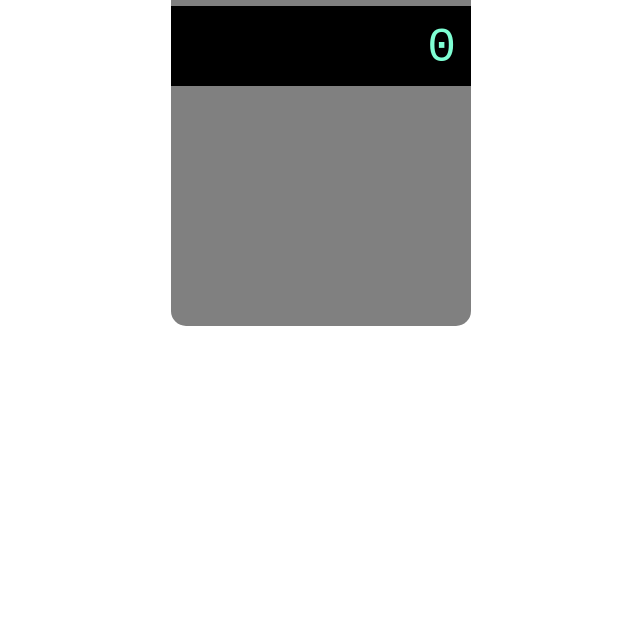
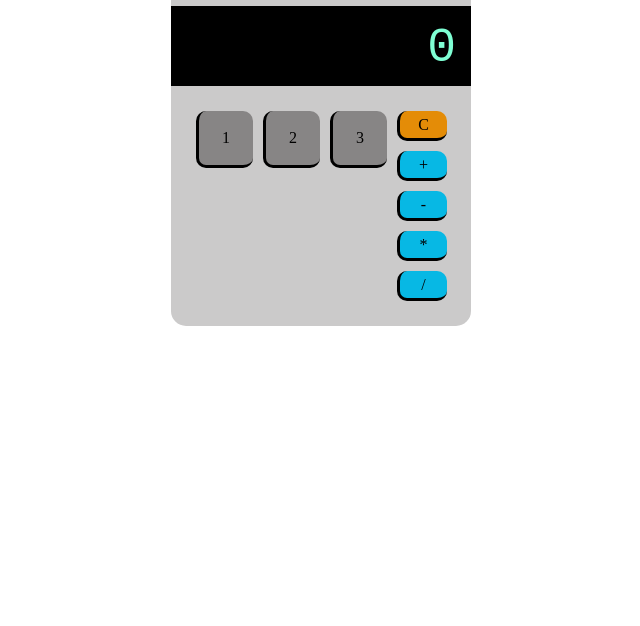
Before and after one commit to Nicola-Lippo/htmlcss-simple-calculator, a plain HTML site: page index.html in a window 1280 px wide. Shown: the part 174-800 px from the top of the page, without its empty margins (319-959 px from the left). Drawn offline with Linux system fonts and the light colour scheme.

Commit message:
[UPD] Inizio tastierino numerico

```diff
--- a/css/style.css
+++ b/css/style.css
@@ -12,7 +12,7 @@
 .container {
     height: 400px;
     width: 300px;
-    background-color: grey;
+    background-color: rgb(203, 202, 202);
     border-radius: 15px;
     margin: 10px;
 }
@@ -31,11 +31,15 @@
     align-items: center;
 }
 
+.col-direction {
+    flex-direction: column;
+}
+
 /* FINE CLASSI DI UTILITY */
 
 /* CSS TAG SECTION */
 
-/* SECTION 1 */
+/* SEZIONE 1 */
 
 .sezione1 {
     height: 20%;
@@ -47,7 +51,7 @@
     font-family: font-family: 'Seven Segment', sans-serif;
 }
 
-/* SECTION 2 */
+/* SEZIONE 2 */
 
 .sezione2 {
     height: 20%;
@@ -63,11 +67,45 @@
     font-family: "Roboto Mono", monospace;
 }
 
-/* SECTION 3 */
+/* SEZIONE 3 */
 
 .sezione3 {
     height: 60%;
     display: flex;
+    padding: 20px;
+}
+
+.square {
+    height: 57px;
+    width: 57px;
+    background-color: rgb(135, 133, 133);
+    border-radius: 10px;
+    margin: 5px;
+    border:  3px solid black ;
+    border-top: 0;
+    border-right: 0;
+}
+
+.squarearancio {
+    height: 30px;
+    width: 50px;
+    background-color: rgb(228, 140, 7);
+    border-radius: 10px;
+    margin: 5px;
+    border:  3px solid black ;
+    border-top: 0;
+    border-right: 0;
+}
+
+.squareazzurro {
+    height: 30px;
+    width: 50px;
+    background-color: rgb(7, 184, 228);
+    border-radius: 10px;
+    margin: 5px;
+    border:  3px solid black ;
+    border-top: 0;
+    border-right: 0;
 }
 
 
--- a/index.html
+++ b/index.html
@@ -23,6 +23,21 @@
             <!--SEZIONE 3 CALCOLATRICE-->
             <section class="sezione3">
 
+                <div class="d-flex">
+                    <span class="square d-flex justify-center align-center">1</span>
+                    <span class="square d-flex justify-center align-center">2</span>
+                    <span class="square d-flex justify-center align-center">3</span>
+
+                </div>
+
+                <div class="d-flex col-direction">
+                    <span class="squarearancio d-flex justify-center align-center">C</span>
+                    <span class="squareazzurro d-flex justify-center align-center">+</span>
+                    <span class="squareazzurro d-flex justify-center align-center">-</span>
+                    <span class="squareazzurro d-flex justify-center align-center">*</span>
+                    <span class="squareazzurro d-flex justify-center align-center">/</span>
+                </div>
+
             </section>
 
 
```
